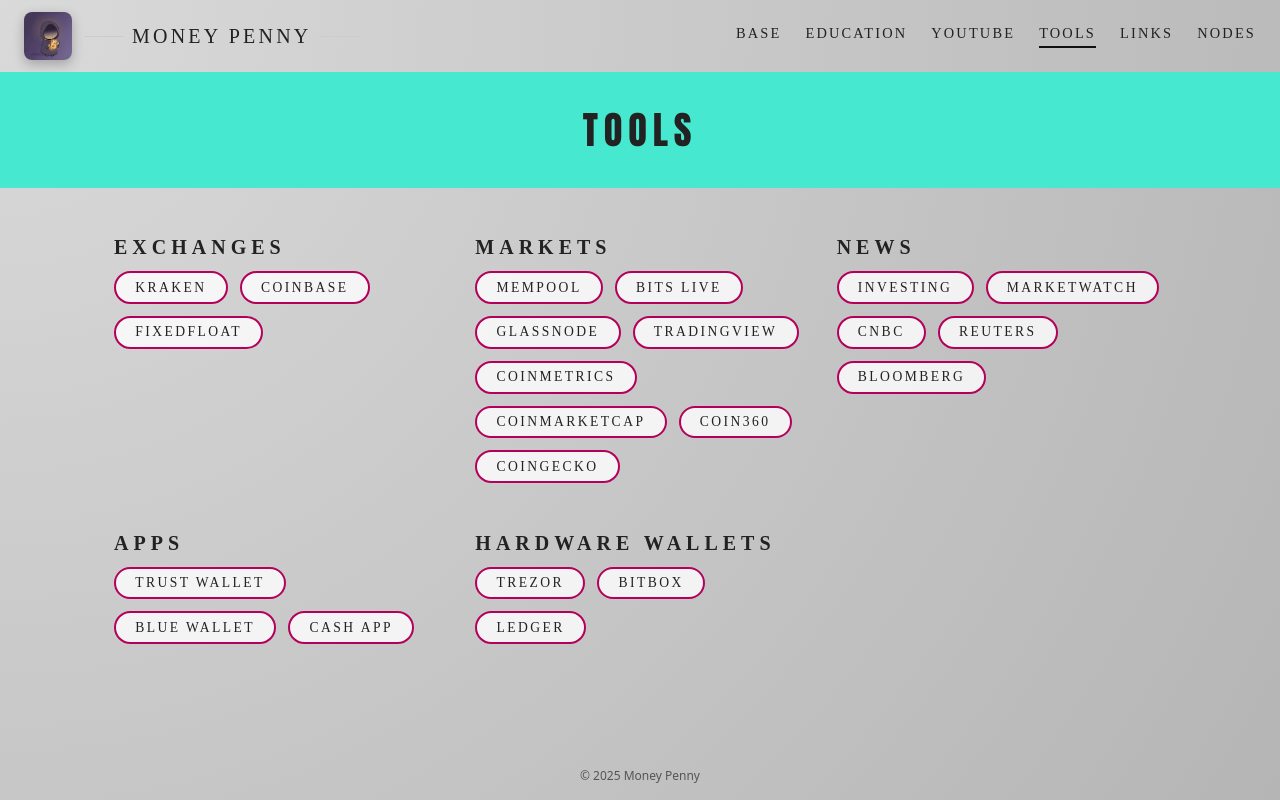
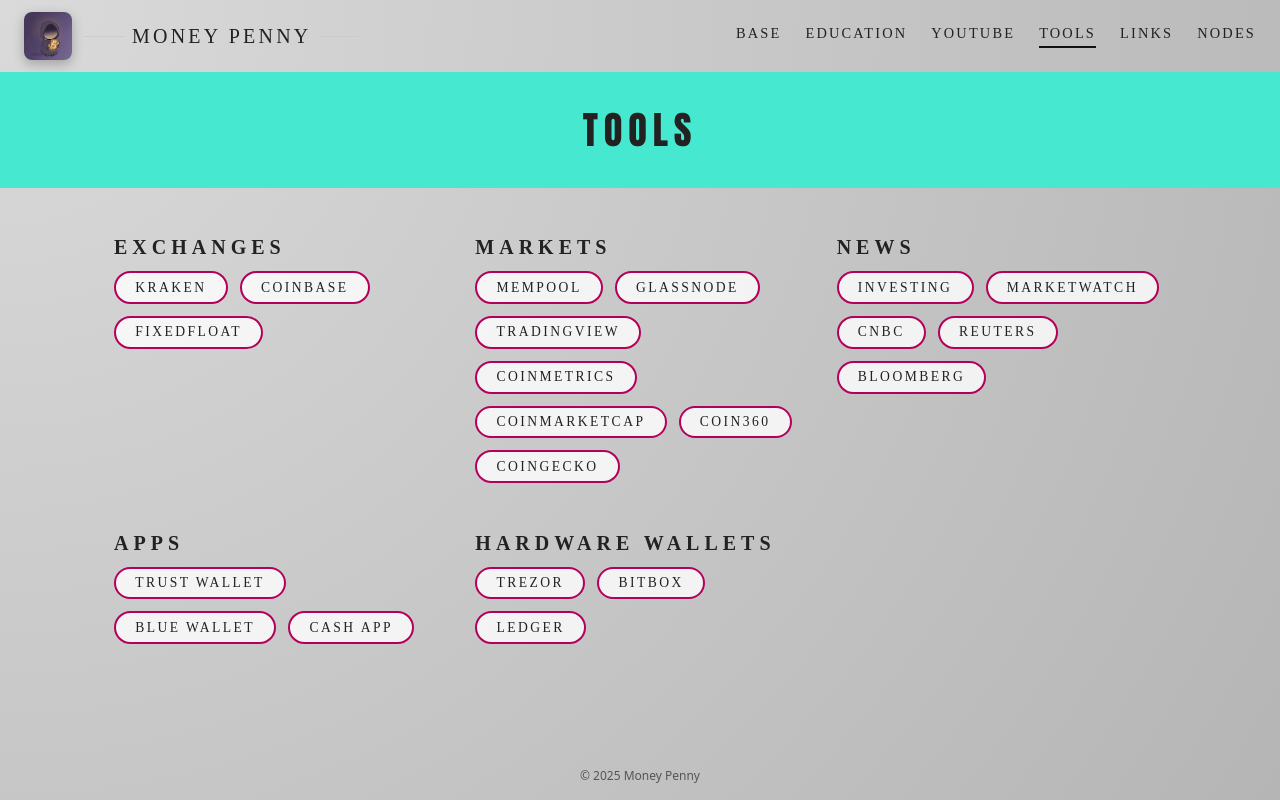
Before and after one commit to youcancallmecharly/mp_homepage, a Next.js app: page /tools in a window 1280 px wide. Built offline with nearby package versions, Linux system fonts and the light colour scheme.

Commit message:
Remove Bits Live / bitslog.com link from Markets section

```diff
--- a/pages/tools.tsx
+++ b/pages/tools.tsx
@@ -18,7 +18,6 @@
     title: "Markets",
     items: [
       { label: "Mempool", href: "https://mempool.space" },
-      { label: "Bits Live", href: "https://bitslog.com" },
       { label: "Glassnode", href: "https://glassnode.com" },
       { label: "TradingView", href: "https://www.tradingview.com" },
       { label: "Coinmetrics", href: "https://coinmetrics.io" },
```
